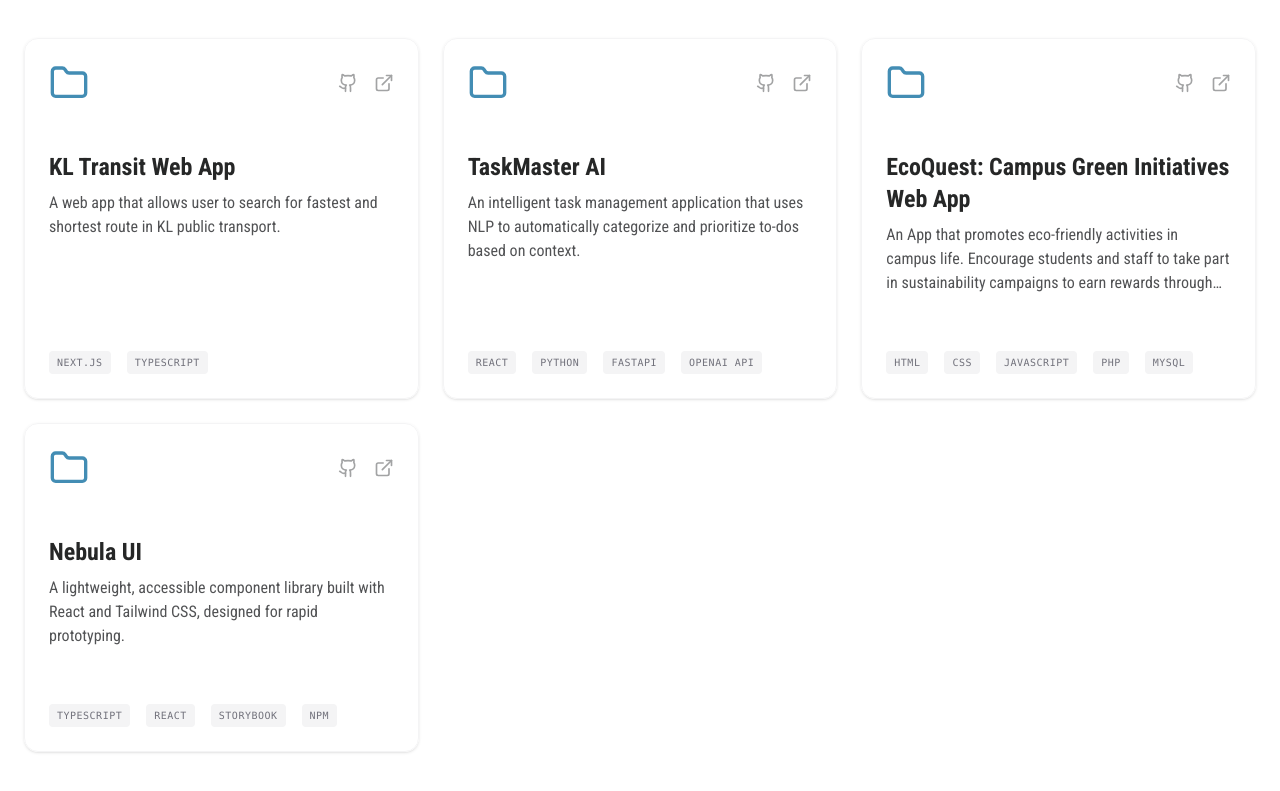
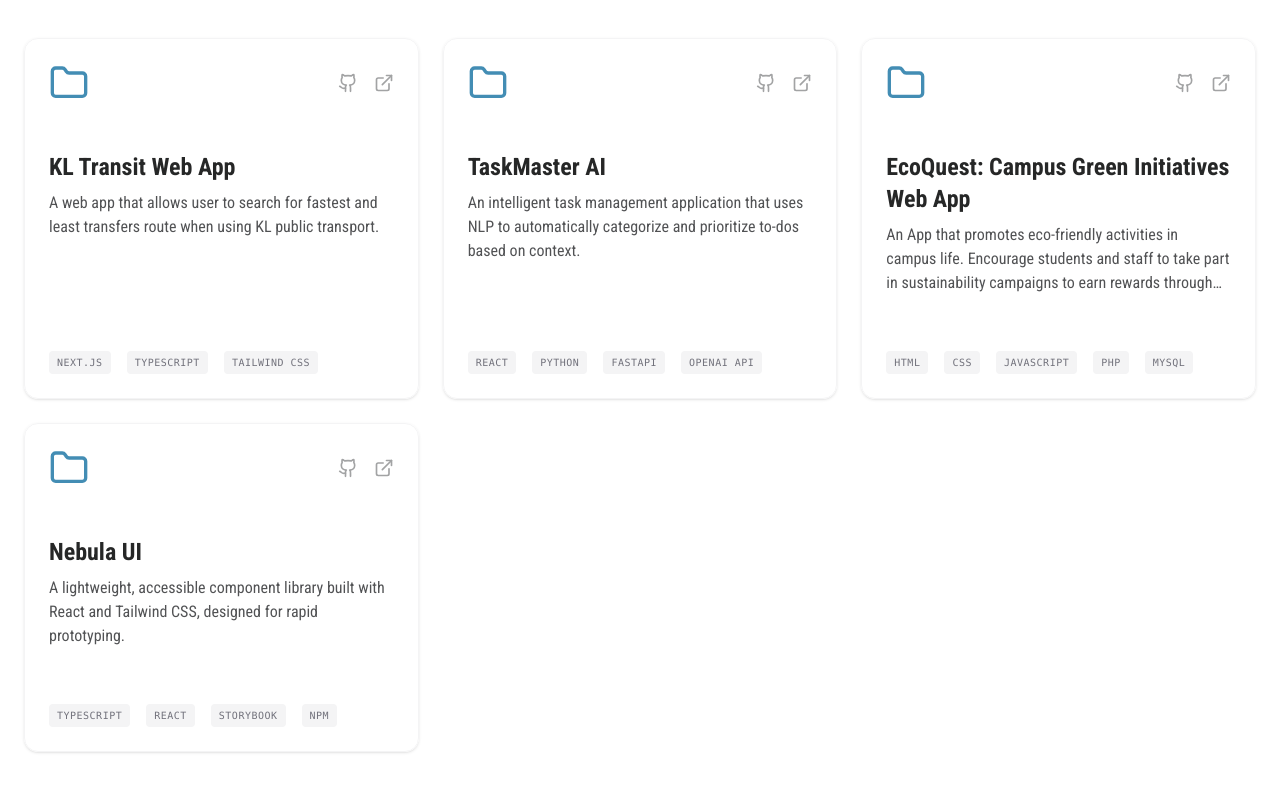
Before and after one commit to lw112k/My-Portfolio, a Next.js app: page / in a window 1280 px wide. Shown: the part 2522-3313 px from the top of the page. Built offline with nearby package versions, Linux system fonts and the light colour scheme.

Commit message:
Update data on KL Trasit app

```diff
--- a/Data/profile.ts
+++ b/Data/profile.ts
@@ -16,9 +16,9 @@ export const DATA = {
     projects:[
         {
             title: "KL Transit Web App",
-            description: "A web app that allows user to search for fastest and shortest route in KL public transport.",
-            tech: ["Next.js", "TypeScript"],
-            link: "#",
+            description: "A web app that allows user to search for fastest and least transfers route when using KL public transport.",
+            tech: ["Next.js", "TypeScript","Tailwind CSS"],
+            link: "https://kl-transit.vercel.app/",
             github: "https://github.com/lw112k/KL-Transit"
         },
         {
```
